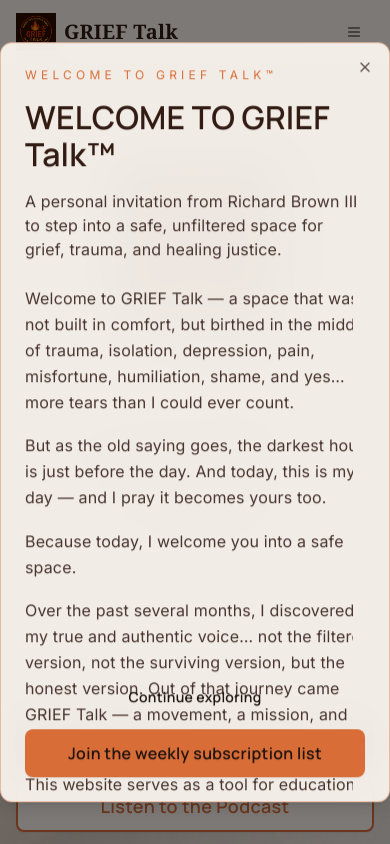
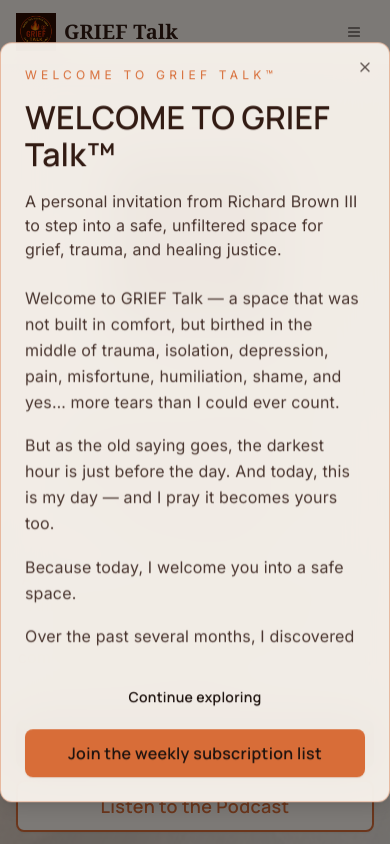
Before and after one commit to SerStakeAlot/grief-talk, a React (Vite) app: page / in a window 390 px wide. Shown: the top 844 px of the page. Built offline with nearby package versions, Linux system fonts and the light colour scheme.

Commit message:
Fix welcome dialog overflow on mobile

```diff
--- a/src/components/WelcomeDialog.tsx
+++ b/src/components/WelcomeDialog.tsx
@@ -1,6 +1,5 @@
 import { Dialog, DialogContent, DialogDescription, DialogFooter, DialogHeader, DialogTitle } from '@/components/ui/dialog'
 import { Button } from '@/components/ui/button'
-import { ScrollArea } from '@/components/ui/scroll-area'
 
 const GOOGLE_FORM_URL = 'https://docs.google.com/forms/d/e/1FAIpQLSd7COGGazlQIs3fS-uO8DBn-UllwLmpeELp5s3OvaZAlhfljQ/viewform'
 
@@ -29,8 +28,8 @@
           </DialogDescription>
         </DialogHeader>
 
-        <ScrollArea className="flex-1 min-h-0 pr-3">
-          <div className="space-y-4 text-base leading-relaxed text-muted-foreground">
+        <div className="flex-1 min-h-0 overflow-y-auto pr-1 sm:pr-3">
+          <div className="space-y-4 text-base leading-relaxed text-muted-foreground pb-4">
             <p>
               Welcome to GRIEF Talk — a space that was not built in comfort, but birthed in the middle of trauma, isolation, depression, pain, misfortune, humiliation, shame, and yes… more tears than I could ever count.
             </p>
@@ -80,7 +79,7 @@
               <p className="font-serif text-primary font-semibold">Richard Brown III</p>
             </div>
           </div>
-        </ScrollArea>
+        </div>
 
         <DialogFooter className="flex flex-col gap-3 sm:flex-row sm:items-center sm:justify-between">
           <Button variant="ghost" onClick={() => onOpenChange(false)}>
```
